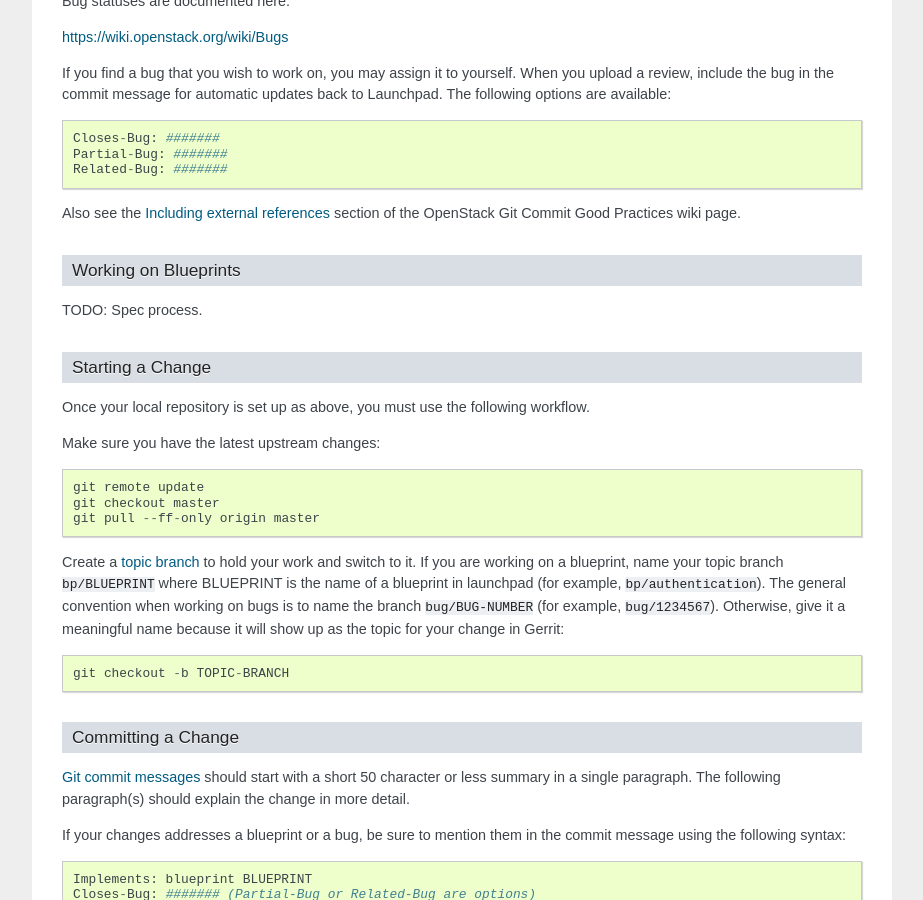
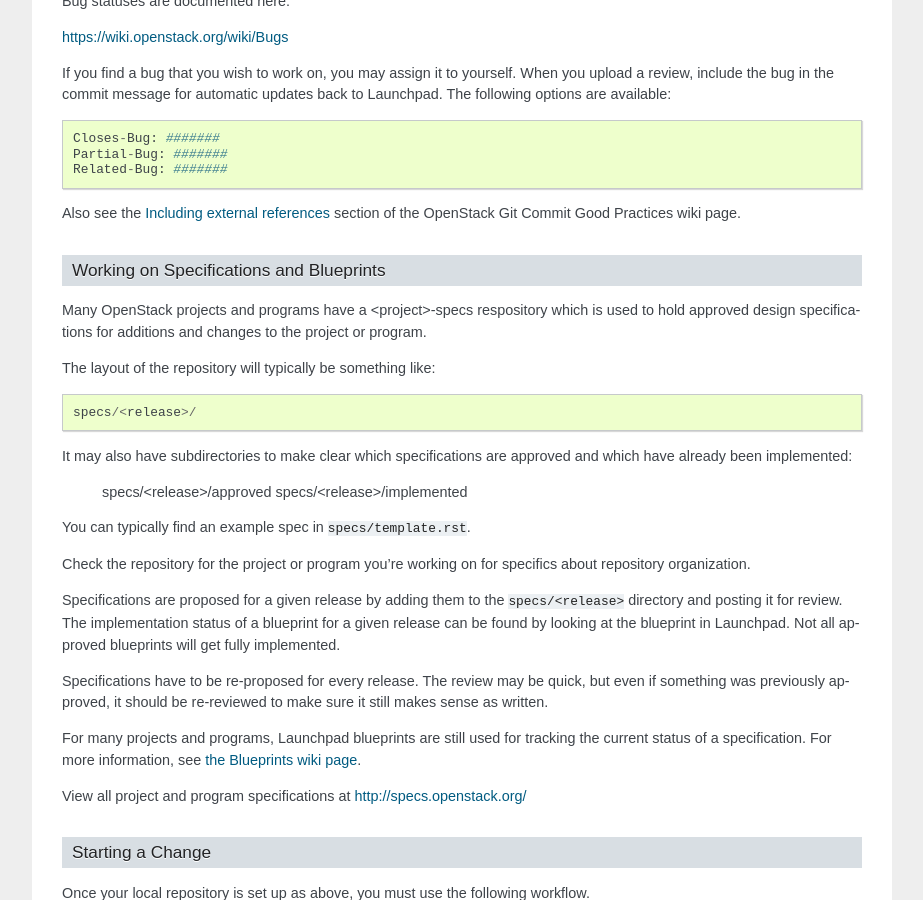
Before and after one commit to openstack-archive/infra-manual, a Sphinx documentation site: the page built from doc/source/developers.rst, in a window 1280 px wide and 900 px high, scrolled down 3558 px. Shown: the whole window, without its empty margins (198-1121 px from the left). Built offline with Sphinx 7.4.7, drawn with Linux system fonts in a browser that asks for light colours; some of the changed text lies outside the part shown.

Commit message:
Add Specifications and Blueprints to Dev guide
Change-Id: Icd8b8d277c2d3dbe70377c573702aa60418ad1da

```diff
--- a/doc/source/developers.rst
+++ b/doc/source/developers.rst
@@ -215,10 +215,42 @@
 <https://wiki.openstack.org/wiki/GitCommitMessages#Including_external_references>`_
 section of the OpenStack Git Commit Good Practices wiki page.
 
-Working on Blueprints
----------------------
+Working on Specifications and Blueprints
+----------------------------------------
 
-TODO: Spec process.
+Many OpenStack projects and programs have a <project>-specs respository which
+is used to hold approved design specifications for additions and changes to
+the project or program.
+
+The layout of the repository will typically be something like::
+
+  specs/<release>/
+
+It may also have subdirectories to make clear which specifications are approved
+and which have already been implemented:
+
+  specs/<release>/approved
+  specs/<release>/implemented
+
+You can typically find an example spec in ``specs/template.rst``.
+
+Check the repository for the project or program you're working on for specifics
+about repository organization.
+
+Specifications are proposed for a given release by adding them to the
+``specs/<release>`` directory and posting it for review.  The implementation
+status of a blueprint for a given release can be found by looking at the
+blueprint in Launchpad.  Not all approved blueprints will get fully implemented.
+
+Specifications have to be re-proposed for every release.  The review may be
+quick, but even if something was previously approved, it should be re-reviewed
+to make sure it still makes sense as written.
+
+For many projects and programs, Launchpad blueprints are still used for tracking
+the current status of a specification. For more information, see `the Blueprints
+wiki page <https://wiki.openstack.org/wiki/Blueprints>`_.
+
+View all project and program specifications at http://specs.openstack.org/
 
 Starting a Change
 -----------------
```
